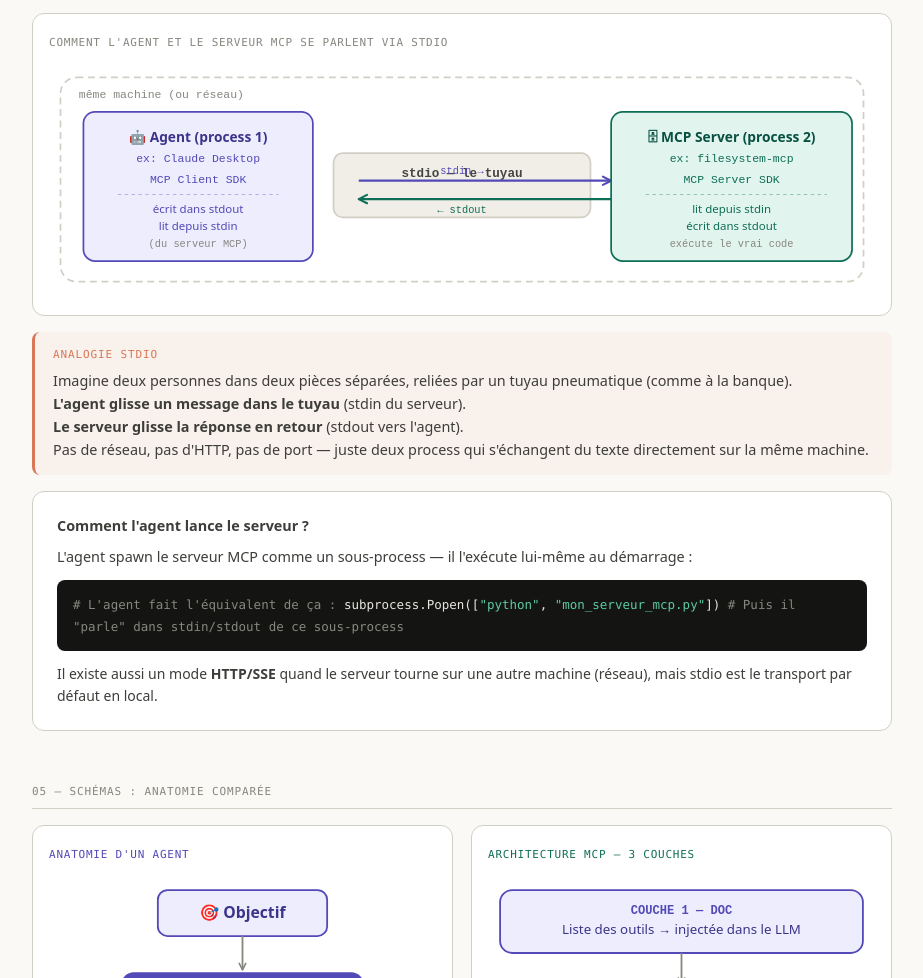
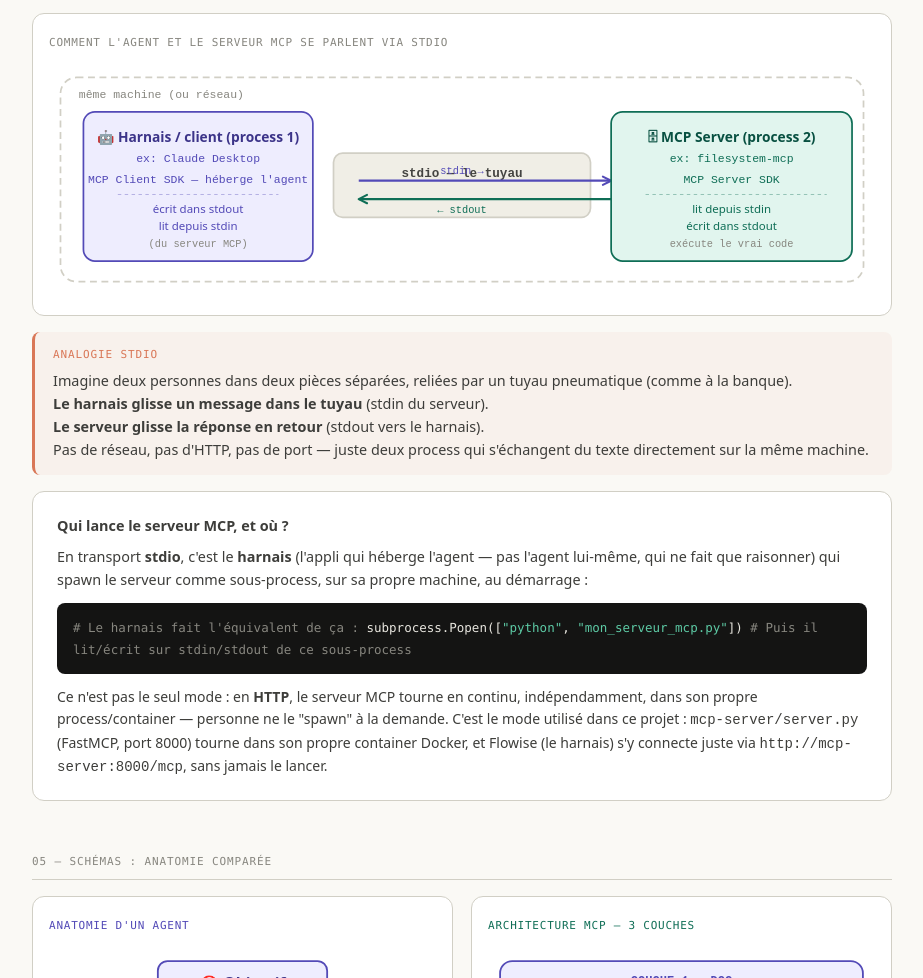
Before and after one commit to ssime-git/deloitte-no-code-flowise, a plain HTML site: page agent-vs-mcp.html in a window 1280 px wide. Shown: the part 2346-3324 px from the top of the page, without its empty margins (178-1101 px from the left). Drawn offline with Linux system fonts and the light colour scheme.

Commit message:
fix: clarify agent vs harness in MCP stdio slide, add real HTTP example
Slide wrongly said "l'agent" spawns the MCP server subprocess — it's the
harness/client that does, not the LLM agent loop. Also documents the
project's actual transport (HTTP via mcp-server/server.py + Flowise),
which never spawns anything.

```diff
--- a/agent-vs-mcp.html
+++ b/agent-vs-mcp.html
@@ -525,11 +525,11 @@ tbody tr:hover { background: var(--gray-150); }
         <rect x="30" y="40" width="200" height="130" rx="10"
               fill="#EEEDFE" stroke="#534AB7" stroke-width="1.5"/>
         <text x="130" y="66" text-anchor="middle"
-              font-family="system-ui" font-size="12" font-weight="600" fill="#3C3489">🤖 Agent (process 1)</text>
+              font-family="system-ui" font-size="12" font-weight="600" fill="#3C3489">🤖 Harnais / client (process 1)</text>
         <text x="130" y="84" text-anchor="middle"
               font-family="ui-monospace,monospace" font-size="10" fill="#534AB7">ex: Claude Desktop</text>
         <text x="130" y="102" text-anchor="middle"
-              font-family="ui-monospace,monospace" font-size="10" fill="#534AB7">MCP Client SDK</text>
+              font-family="ui-monospace,monospace" font-size="10" fill="#534AB7">MCP Client SDK — héberge l'agent</text>
         <line x1="60" y1="112" x2="200" y2="112" stroke="#534AB7" stroke-width="0.8" stroke-dasharray="3,3" opacity="0.4"/>
         <text x="130" y="128" text-anchor="middle"
               font-family="system-ui" font-size="10" fill="#534AB7">écrit dans stdout</text>
@@ -578,19 +578,19 @@ tbody tr:hover { background: var(--gray-150); }
       <p class="label">Analogie stdio</p>
       <p>
         Imagine deux personnes dans deux pièces séparées, reliées par un tuyau pneumatique (comme à la banque).<br>
-        <strong>L'agent glisse un message dans le tuyau</strong> (stdin du serveur).<br>
-        <strong>Le serveur glisse la réponse en retour</strong> (stdout vers l'agent).<br>
+        <strong>Le harnais glisse un message dans le tuyau</strong> (stdin du serveur).<br>
+        <strong>Le serveur glisse la réponse en retour</strong> (stdout vers le harnais).<br>
         Pas de réseau, pas d'HTTP, pas de port — juste deux process qui s'échangent du texte directement sur la même machine.
       </p>
     </div>
 
     <div class="infobox" style="margin-top:16px;">
-      <p><strong>Comment l'agent lance le serveur ?</strong></p>
-      <p>L'agent spawn le serveur MCP comme un sous-process — il l'exécute lui-même au démarrage :</p>
-      <div class="code-block"><span class="cm"># L'agent fait l'équivalent de ça :</span>
+      <p><strong>Qui lance le serveur MCP, et où ?</strong></p>
+      <p>En transport <strong>stdio</strong>, c'est le <strong>harnais</strong> (l'appli qui héberge l'agent — pas l'agent lui-même, qui ne fait que raisonner) qui spawn le serveur comme sous-process, sur sa propre machine, au démarrage :</p>
+      <div class="code-block"><span class="cm"># Le harnais fait l'équivalent de ça :</span>
 subprocess.Popen([<span class="hl">"python"</span>, <span class="hl">"mon_serveur_mcp.py"</span>])
-<span class="cm"># Puis il "parle" dans stdin/stdout de ce sous-process</span></div>
-      <p style="margin-top:12px; font-size:0.875rem;">Il existe aussi un mode <strong>HTTP/SSE</strong> quand le serveur tourne sur une autre machine (réseau), mais stdio est le transport par défaut en local.</p>
+<span class="cm"># Puis il lit/écrit sur stdin/stdout de ce sous-process</span></div>
+      <p style="margin-top:12px; font-size:0.875rem;">Ce n'est pas le seul mode : en <strong>HTTP</strong>, le serveur MCP tourne en continu, indépendamment, dans son propre process/container — personne ne le "spawn" à la demande. C'est le mode utilisé dans ce projet : <code>mcp-server/server.py</code> (FastMCP, port 8000) tourne dans son propre container Docker, et Flowise (le harnais) s'y connecte juste via <code>http://mcp-server:8000/mcp</code>, sans jamais le lancer.</p>
     </div>
   </div>
 
```
Also changed, not shown: pages/agent-vs-mcp.html (+9 -9 lines).
